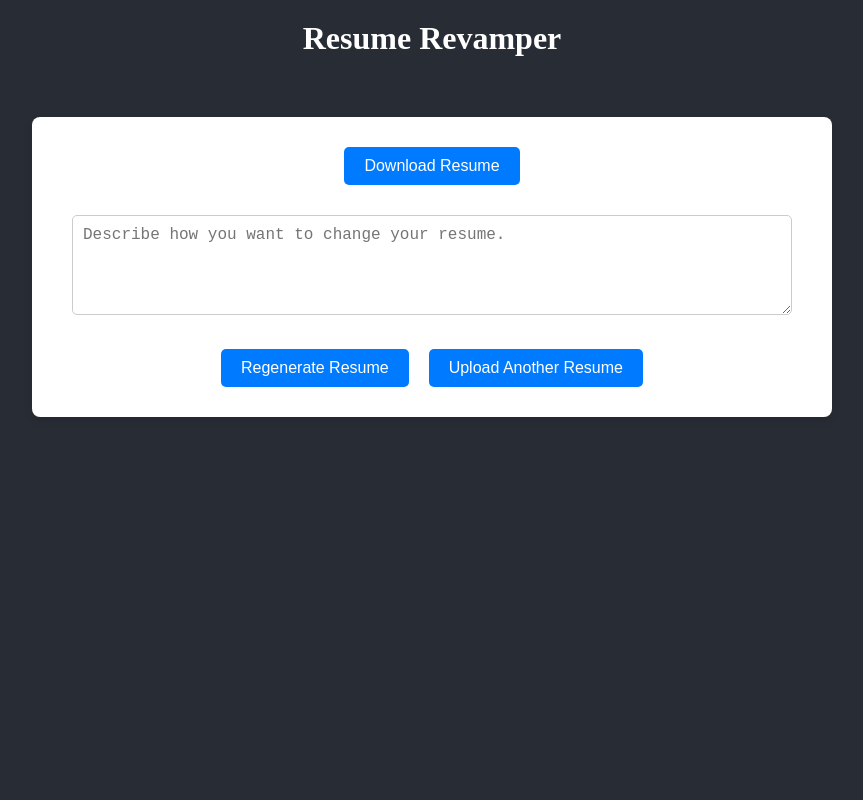
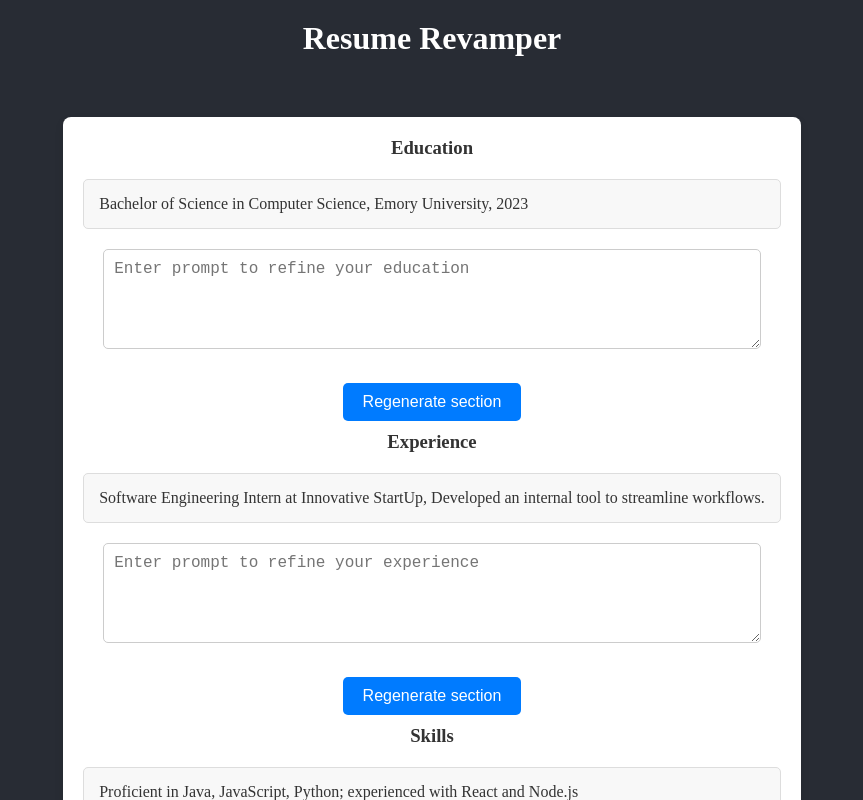
Before and after one commit to andrewtlu/resume-revamp, a React (Create React App) app in the folder resume-frontend/: page /refined in a window 1280 px wide. Shown: the top 800 px of the page, without its empty margins (208-1071 px from the left). Built offline with nearby package versions, Linux system fonts and the light colour scheme.

Commit message:
change frontend

```diff
--- a/resume-frontend/src/App.css
+++ b/resume-frontend/src/App.css
@@ -2,7 +2,6 @@
   text-align: center;
   background-color: #282c34;
   color: white;
-  height: 100vh;
   display: flex;
   flex-direction: column;
   justify-content: center;
--- a/resume-frontend/src/components/RefinedResume.jsx
+++ b/resume-frontend/src/components/RefinedResume.jsx
@@ -1,40 +1,59 @@
-// RefinedResume.jsx
 import React, { useState } from 'react';
-import { useNavigate, useLocation } from 'react-router-dom';
+import { useNavigate } from 'react-router-dom';
 import './RefinedResume.css';
+
 function RefinedResume({ onRegenerate }) {
   const navigate = useNavigate();
-  const location = useLocation();
-  const [promptText, setPromptText] = useState('');
+  const [resume, setResume] = useState(() => {
+    return {
+      education: 'Bachelor of Science in Computer Science, Emory University, 2023',
+      experience: 'Software Engineering Intern at Innovative StartUp, Developed an internal tool to streamline workflows.',
+      skills: 'Proficient in Java, JavaScript, Python; experienced with React and Node.js',
+      projects: 'Collaborative project on a social media analytics platform using machine learning to identify trends.'
+    };
+  });
+  const [prompts, setPrompts] = useState(
+    Object.keys(resume).reduce((acc, key) => ({ ...acc, [key]: '' }), {})
+  );
 
-  const resumeText = location.state?.resumeText || '';
-
-  const handleRegenerate = () => {
-    if(onRegenerate) {
-      onRegenerate(promptText);
-    } else {
+  const handleRegenerate = async (section) => {
+    if (onRegenerate) {
+      // Send the prompt for this section to the backend for processing
+      const updatedSection = await onRegenerate(section, prompts[section]);
+      setResume(prev => ({
+        ...prev,
+        [section]: updatedSection
+      }));
     }
   };
 
-  const handleDownload = () => {
+  const handlePromptChange = (section, value) => {
+    setPrompts(prev => ({
+      ...prev,
+      [section]: value
+    }));
   };
-
-  const handleGoBack = () => {
-    navigate('/');
+  const handleGeneratePDF = () => {
+    window.open('backendurl', '_blank');
   };
 
   return (
-    <div className="refined-resume">
-      <button onClick={handleDownload}>Download Resume</button>
-      <textarea
-        value={promptText}
-        onChange={(e) => setPromptText(e.target.value)}
-        placeholder="Describe how you want to change your resume."
-      />
-      <button onClick={handleRegenerate}>Regenerate Resume</button>
-      <button onClick={handleGoBack}>Upload Another Resume</button>
-      {resumeText && <div>{resumeText}</div>}
-    </div>
+      <div className="refined-resume">
+        {Object.keys(resume).map((section) => (
+            <div key={section} className="resume-section">
+              <h3>{section.charAt(0).toUpperCase() + section.slice(1)}</h3>
+              <p>{resume[section]}</p>
+              <textarea
+                  value={prompts[section]}
+                  onChange={(e) => handlePromptChange(section, e.target.value)}
+                  placeholder={`Enter prompt to refine your ${section}`}
+              />
+              <button onClick={() => handleRegenerate(section)}>Regenerate section</button>
+            </div>
+        ))}
+        <button onClick={() => navigate('/')}>Upload Another Resume</button>
+        <button onClick={handleGeneratePDF}>Generate PDF</button>
+      </div>
   );
 }
 
```
